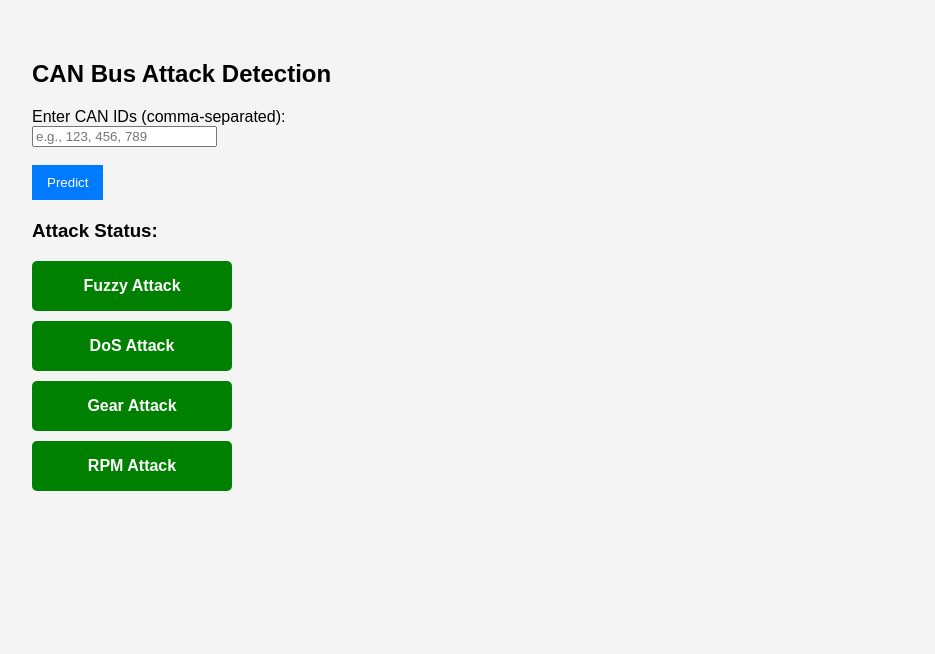
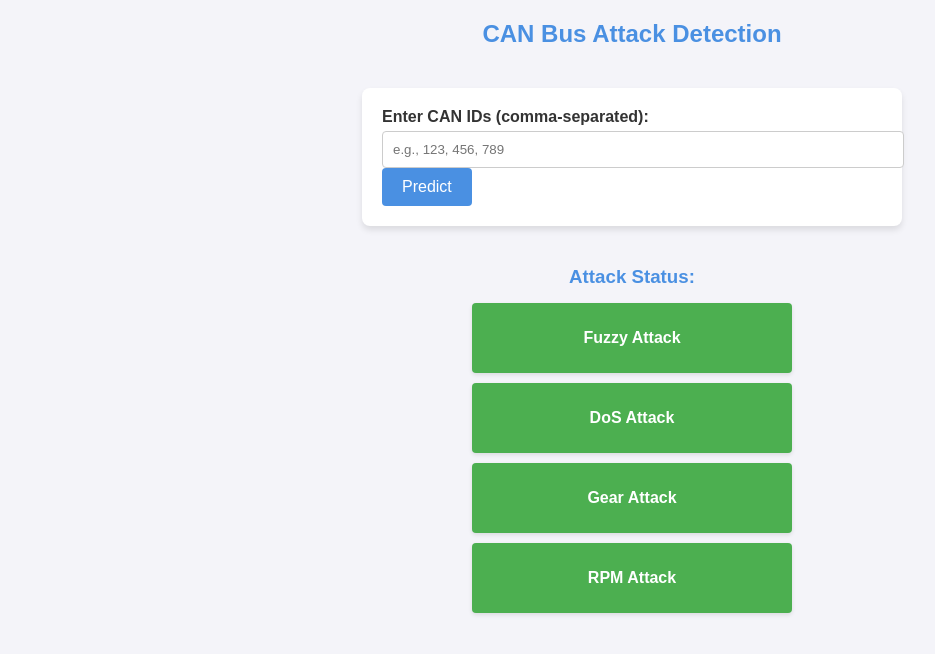
Before and after one commit to Gearz9/Car-Attack, a Flask app: page / in a window 1280 px wide. Shown: the top 654 px of the page, without its empty margins (8-943 px from the left). Run offline with Flask 3, Linux system fonts and the light colour scheme; parts of the project's set-up code (start-up, migrations or seed data) failed here and were passed over.

Commit message:
UI changes

```diff
--- a/templates/index.html
+++ b/templates/index.html
@@ -5,18 +5,116 @@
     <meta name="viewport" content="width=device-width, initial-scale=1.0">
     <title>CAN Bus Attack Detection</title>
     <link rel="stylesheet" href="{{ url_for('static', filename='style.css') }}">
+    <style>
+        body {
+            font-family: Arial, sans-serif;
+            background-color: #f4f4f9;
+            color: #333;
+            margin: 0;
+            padding: 0;
+            display: flex;
+            flex-direction: column;
+            align-items: center;
+        }
+
+        h2 {
+            margin-top: 20px;
+            color: #4a90e2;
+        }
+
+        form {
+            margin: 20px 0;
+            padding: 20px;
+            background-color: #fff;
+            box-shadow: 0 4px 6px rgba(0, 0, 0, 0.1);
+            border-radius: 8px;
+            width: 80%;
+            max-width: 500px;
+        }
+
+        label {
+            font-weight: bold;
+        }
+
+        input[type="text"] {
+            width: 100%;
+            padding: 10px;
+            margin-top: 5px;
+            border: 1px solid #ccc;
+            border-radius: 4px;
+        }
+
+        button {
+            background-color: #4a90e2;
+            color: white;
+            padding: 10px 20px;
+            border: none;
+            border-radius: 4px;
+            cursor: pointer;
+            font-size: 16px;
+            transition: background-color 0.3s;
+        }
+
+        button:hover {
+            background-color: #357abd;
+        }
+
+        .error {
+            color: red;
+            font-size: 14px;
+            margin: 10px 0;
+        }
+
+        h3 {
+            margin: 20px 0 10px;
+            color: #4a90e2;
+        }
+
+        .attack-box {
+            padding: 10px;
+            margin: 5px 0;
+            border-radius: 4px;
+            color: white;
+            text-align: center;
+            font-weight: bold;
+            width: 80%;
+            max-width: 300px;
+            box-shadow: 0 2px 4px rgba(0, 0, 0, 0.1);
+        }
+
+        /* Define colors for different attack statuses */
+        .attack-box[style*="background-color: green;"] {
+            background-color: #4caf50 !important; /* Normal State */
+        }
+
+        .attack-box[style*="background-color: red;"] {
+            background-color: #e74c3c !important; /* Attack Detected */
+        }
+
+        .attack-box[style*="background-color: orange;"] {
+            background-color: #f39c12 !important; /* Warning State */
+        }
+
+        footer {
+            margin-top: 30px;
+            padding: 10px 0;
+            text-align: center;
+            font-size: 14px;
+            color: #777;
+        }
+    </style>
 </head>
 <body>
     <h2>CAN Bus Attack Detection</h2>
 
     <form method="POST">
-        <label for="can_ids">Enter CAN IDs (comma-separated):</label><br>
-        <input type="text" id="can_ids" name="can_ids" placeholder="e.g., 123, 456, 789" required><br><br>
+        <label for="can_ids">Enter CAN IDs (comma-separated):</label>
+        <input type="text" id="can_ids" name="can_ids" placeholder="e.g., 123, 456, 789" required>
         <button type="submit">Predict</button>
     </form>
 
     {% if error %}
-        <p style="color: red;">{{ error }}</p>
+        <p class="error">{{ error }}</p>
     {% endif %}
 
     <h3>Attack Status:</h3>
@@ -24,5 +122,7 @@
     <div class="attack-box" style="background-color: {{ attack_status['DoS'] }};">DoS Attack</div>
     <div class="attack-box" style="background-color: {{ attack_status['Gear'] }};">Gear Attack</div>
     <div class="attack-box" style="background-color: {{ attack_status['RPM'] }};">RPM Attack</div>
+
+
 </body>
 </html>
```
